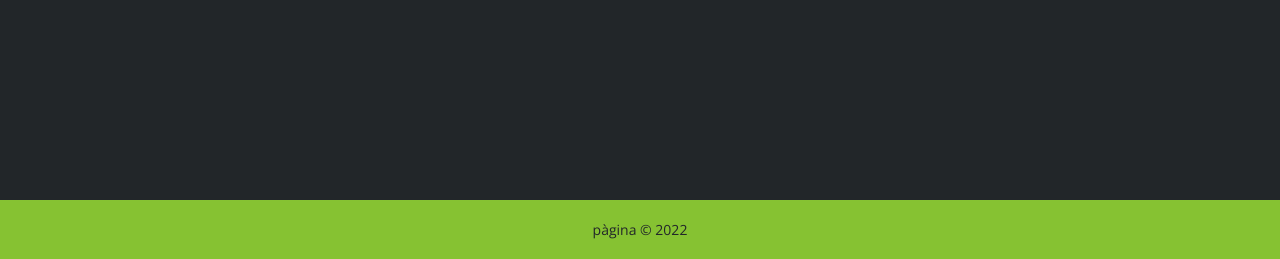
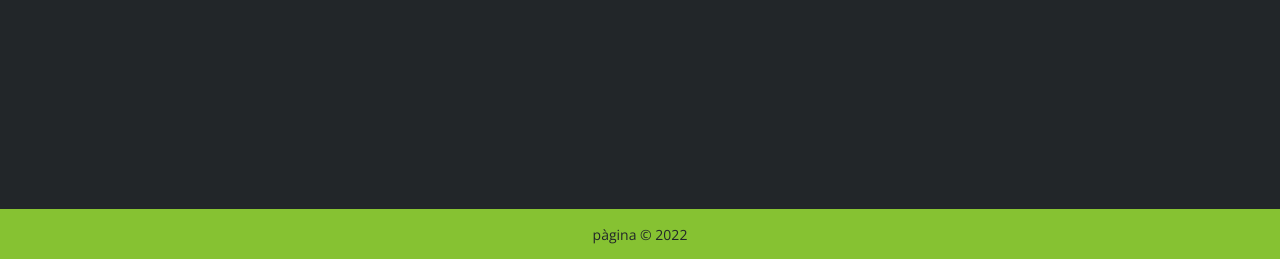
Before and after one commit to pagina-slu/quiz, a PHP site: page / in a window 1280 px wide. Shown: the part 591-850 px from the top of the page. Run offline with PHP 8.4, Linux system fonts and the light colour scheme.

Commit message:
Make footer dynamically positioned

```diff
--- a/js/script.js
+++ b/js/script.js
@@ -108,7 +108,7 @@ function startQuiz() {
     generateSubmitButton();
 }
 
-//this function will return an array of 'length' length consisting random numbers from 0  to 'max'
+// Returns an array of random numbers from 0 to 'max'
 function generateNumberSequence(length, max) {
     let numberSequence = [];
     let newNum = Math.floor(Math.random() * max);
@@ -124,7 +124,8 @@ function generateNumberSequence(length, max) {
     return numberSequence;
 }
 
-function generateSubmitButton() {  // Generate and assign event listener to submit button
+// Generate and assign event listener to submit button
+function generateSubmitButton() {
     let submitWrapper = document.getElementById("submit-wrapper");
     let submitButton = document.createElement("button");
     submitButton.setAttribute("id", "submit-button");
@@ -141,30 +142,29 @@ function submitQuiz() {
         let answer = "";
         if (answerWrapper[index].firstChild.className == "identification") {
             answer = answerWrapper[index].firstChild.firstChild.value;
-            // if(a == "" || a == null){
-            //     alert("please answer all the items");
-            //     break;
-            // }
+            if (answer == "" || answer == null) {
+                alert("Please answer all the items");
+                break;
+            }
 
         } else if (answerWrapper[index].firstChild.className == "multiple-choice") {
             if (answerWrapper[index].querySelector("input[name='q" + (index + 1) + "']:checked")) {
                 answer = answerWrapper[index].querySelector("input[name='q" + (index + 1) + "']:checked").value;
             }
-            // else{
-            //     alert("Please answer all the qestions");
-            //     break;
-            // }
+            else {
+                alert("Please answer all the qestions");
+                break;
+            }
         } else if (answerWrapper[index].firstChild.className == "true-false") {
             if (answerWrapper[index].querySelector("input[name='q" + (index + 1) + "']:checked")) {
                 answer = answerWrapper[index].querySelector("input[name='q" + (index + 1) + "']:checked").value;
             }
-            // else{
-            //     alert("Please answer all the qestions");
-            //     break;
-            // }
+            else {
+                alert("Please answer all the qestions");
+                break;
+            }
         }
         answers.push(answer);
-
     }
     let score = checkAnswers(answers);
     console.log("you got: " + score);
--- a/style/style.css
+++ b/style/style.css
@@ -14,7 +14,7 @@ html {
   font-family: 'OpenSans';
   font-size: 10px;
   scroll-behavior: smooth;
-  width: 100%;
+  overflow-x: hidden;
 }
 
 body {
@@ -26,12 +26,11 @@ body {
   background-color: #222629;
   position: relative;
   color: white;
-  padding-bottom: 5rem;
 }
 
 main {
   width: 80vw;
-  height: 100%;
+  padding-bottom: 5rem;
   display: flex;
   flex-direction: column;
 }
@@ -381,11 +380,14 @@ input[type="number"] {
 
 /* Footer */
 footer {
+  display: flex;
+  justify-content: center;
+  align-items: center;
   background-color: #86c232;
   color: #222629;
   width: 100%;
   text-align: center;
-  padding: 2rem 0;
+  height: 5rem;
   position: absolute;
   bottom: 0;
 }
```
